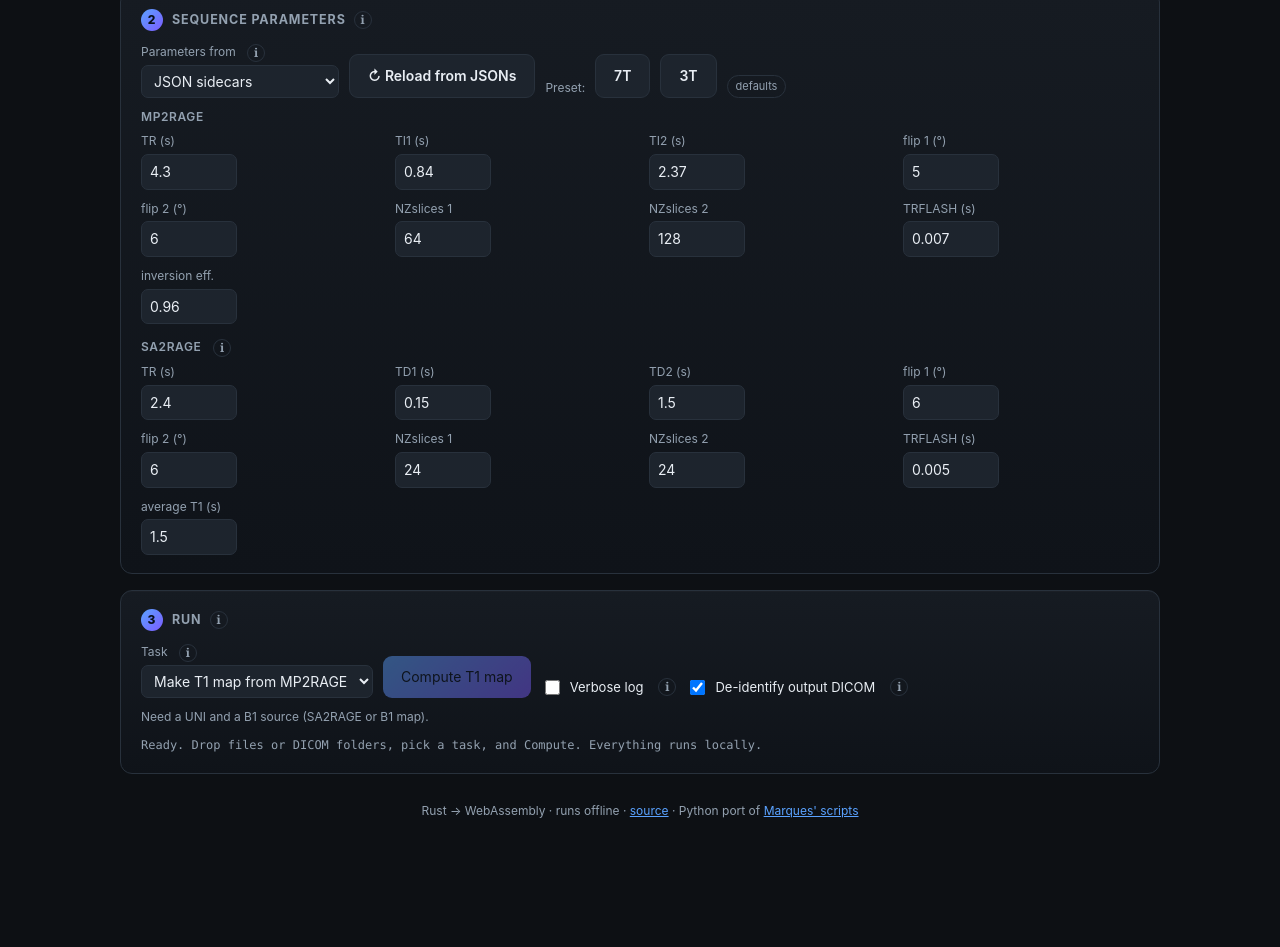
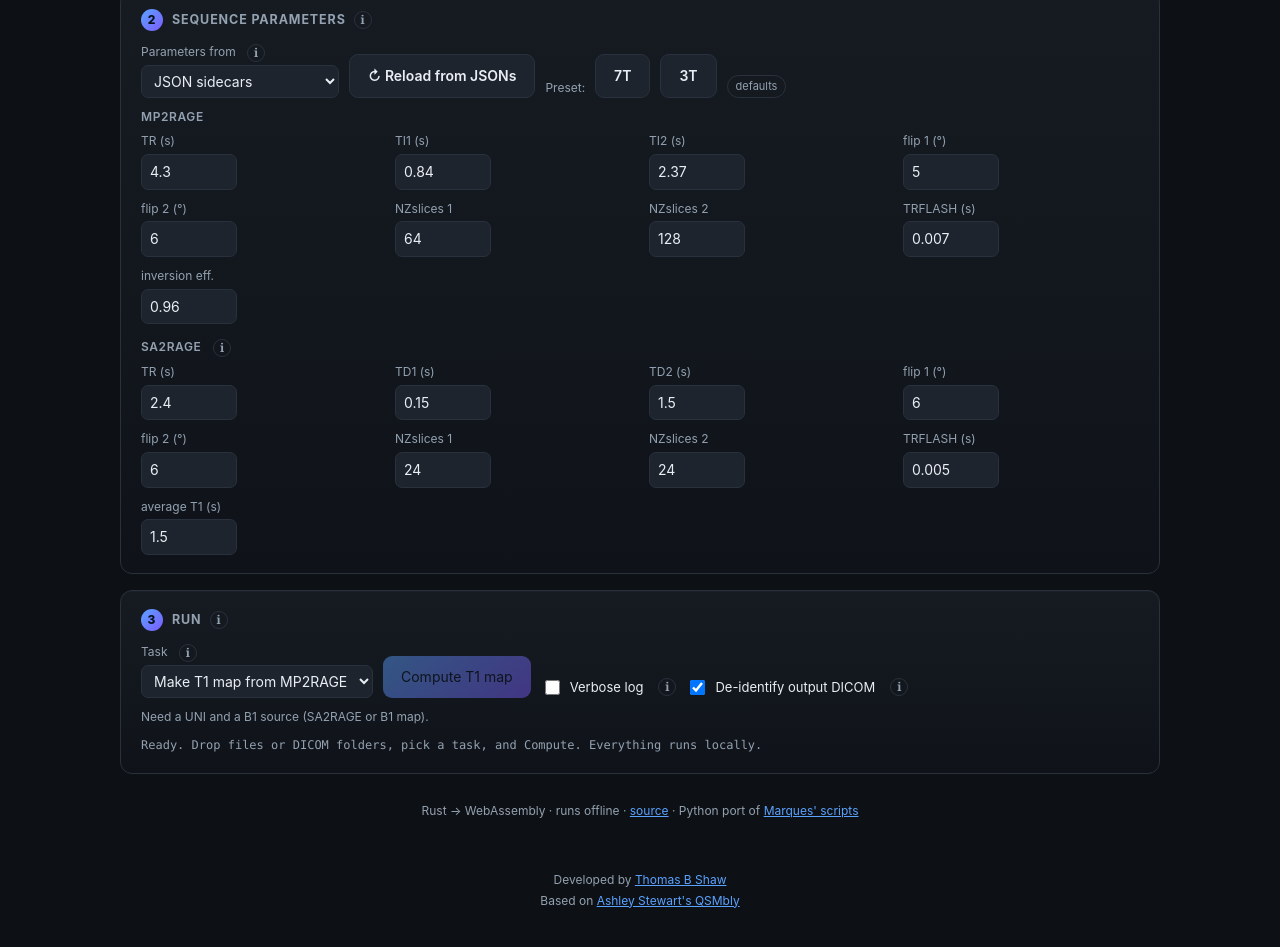
Before and after one commit to thomshaw92/Easy-MP2RAGE-T1-Map, a website with bundled scripts: page web/index.html in a window 1280 px wide. Shown: the part 929-1876 px from the top of the page. Before the commit the page ends 1791 px from the top, so only its background shows below. Built offline with nearby package versions, Linux system fonts and the light colour scheme.

Commit message:
QoL fixes and README update

```diff
--- a/web/index.html
+++ b/web/index.html
@@ -316,6 +316,10 @@
     Rust → WebAssembly · runs offline · <a href="https://github.com/thomshaw92/Easy-MP2RAGE-T1-Map">source</a> ·
     Python port of <a href="https://github.com/JosePMarques/MP2RAGE-related-scripts">Marques' scripts</a>
   </p>
+  <p class="note" style="text-align:center;padding-bottom:26px;line-height:1.7">
+    Developed by <a href="https://about.uq.edu.au/experts/30967">Thomas B Shaw</a><br>
+    Based on <a href="https://github.com/astewartau/qsmbly">Ashley Stewart's QSMbly</a>
+  </p>
 </main>
 
 <script type="module" src="./js/app.js"></script>
```
Also changed, not shown: README.md.
